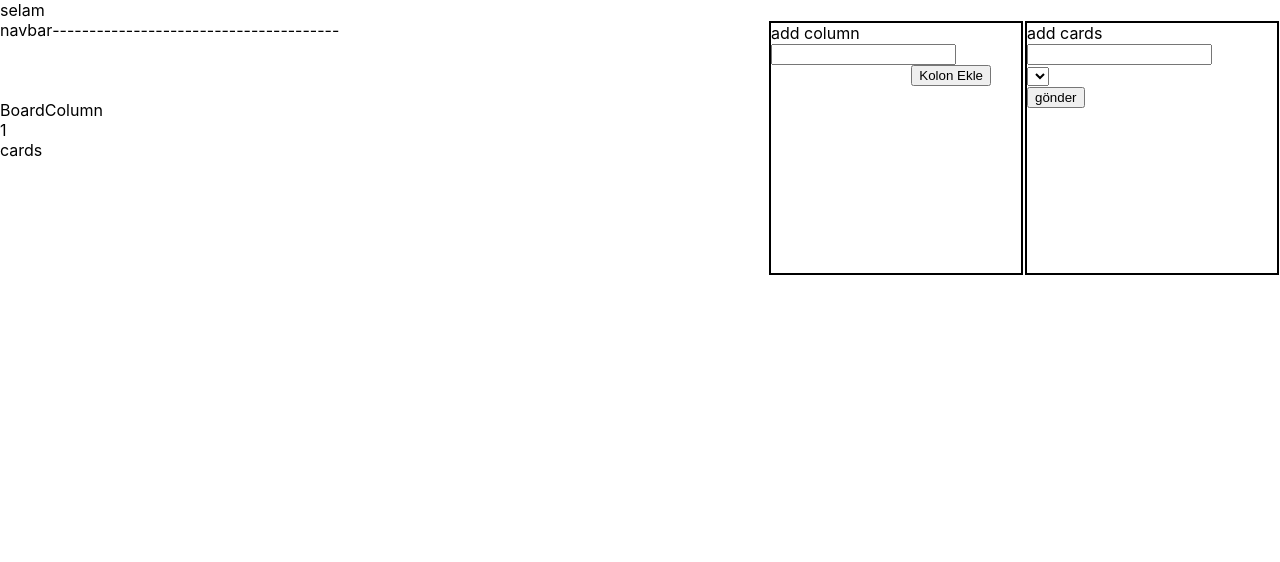
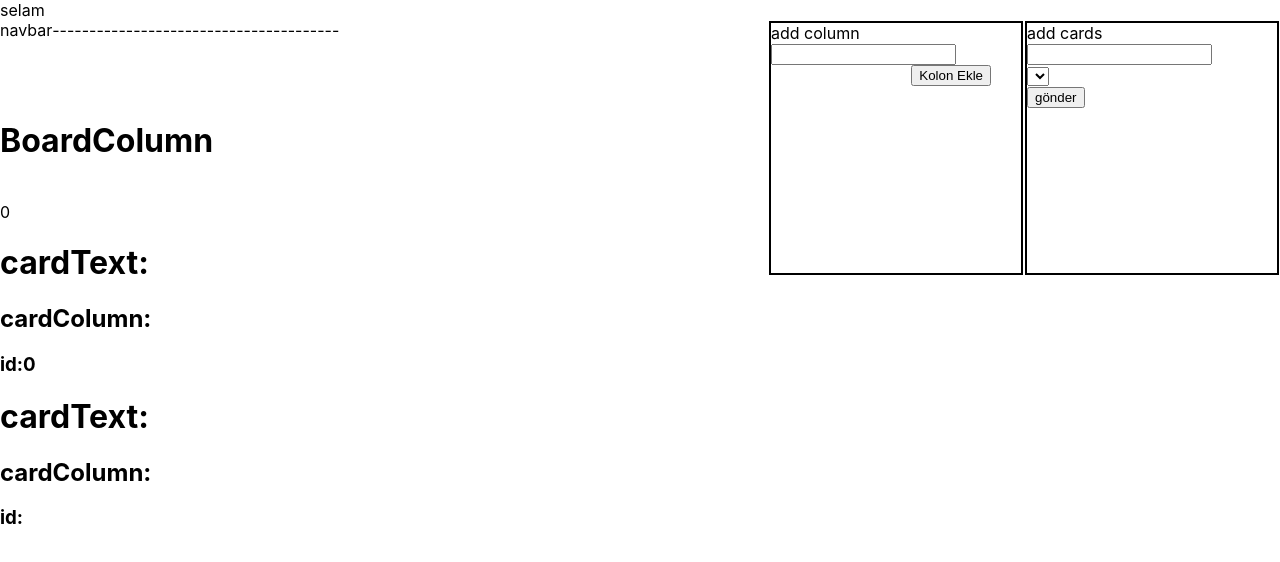
Before and after one commit to mertcancet/todo-redux, a React (Create React App) app: page /todo in a window 1280 px wide. Shown: the top 562 px of the page. Built offline with nearby package versions, Linux system fonts and the light colour scheme.

Commit message:
boardColumn and card completed

```diff
--- a/src/componenets/BoardColumn/Cards/cards.js
+++ b/src/componenets/BoardColumn/Cards/cards.js
@@ -2,7 +2,14 @@ import React from "react";
 
 class Card extends React.Component {
   render() {
-    return <div> cards</div>;
+    const { id, cardText, cardColumn } = this.props;
+    return (
+      <div>
+        <h1>cardText: {cardText}</h1>
+        <h2>cardColumn:{cardColumn}</h2>
+        <h3>id:{id}</h3>
+      </div>
+    );
   }
 }
 export default Card;
--- a/src/componenets/BoardColumn/boardColumn.js
+++ b/src/componenets/BoardColumn/boardColumn.js
@@ -7,13 +7,28 @@ class BoardColumn extends React.Component {
   render() {
     return (
       <div>
-        BoardColumn
+        <h1>BoardColumn</h1>
         {this.props.columnList.map((each) => {
           return (
             <div className="boardColumn" key={each.get("id", Math.random())}>
+              <h1>{each.get("text", "")}</h1>
+              <br />
               {each.get("id", Math.random())}
-              <br />
-              {each.get("text", "")}
+
+              {this.props.cardList.map((card) => {
+                if (card.get("cardColumn") === each.get("text")) {
+                  return (
+                    <div>
+                      <Card
+                        key={card.get("id", Math.random())}
+                        id={card.get("id", "-")}
+                        cardText={card.get("cardText", "")}
+                        cardColumn={each.get("text", "")}
+                      />
+                    </div>
+                  );
+                }
+              })}
             </div>
           );
         })}
@@ -26,6 +41,7 @@ class BoardColumn extends React.Component {
 function mapStateToProps(store) {
   return {
     columnList: store.get("columnList", I.List()),
+    cardList: store.get("cardList", I.List()),
   };
 }
 function mapDispatchToProps() {
--- a/src/componenets/navbar/navbar.js
+++ b/src/componenets/navbar/navbar.js
@@ -58,6 +58,7 @@ class Navbar extends React.Component {
                       key={each.get("id", Math.random())}
                       value={each.get("text")}
                     >
+
                       {each.get("text", "gelmedi")}
                     </option>
                   );
--- a/src/redux/reducer.js
+++ b/src/redux/reducer.js
@@ -1,8 +1,8 @@
 import I from "immutable";
 
 const initialStore = I.fromJS({
-  columnList: [{ id: 1, text: "" }],
-  cardList: [{ id: 1, cardText: "", cardColumn: "" }],
+  columnList: [{ id: 0, text: "" }],
+  cardList: [{ id: 0, cardText: "", cardColumn: "" }],
 });
 
 export default function reducer(store = initialStore, action) {
```
